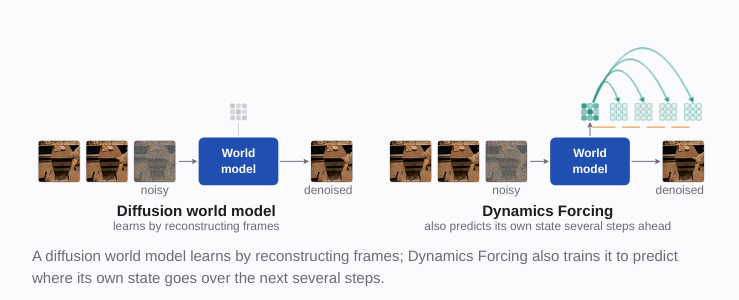
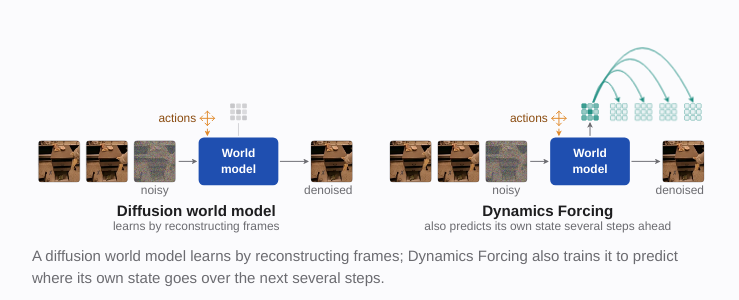
Before and after one commit to rabiulcste/rabiulcste.github.io, a Jekyll site: the page built from dynamics-forcing/index.html, in a window 1280 px wide and 900 px high, scrolled down 333 px. Shown: the part 149-449 px from the top of the window, without its empty margins (268-1007 px from the left). Built offline with Jekyll 4.4.1, drawn with Linux system fonts in a browser that asks for light colours.

Commit message:
Dynamics Forcing page: amber action icon feeding the world model in both hero panels; drop the unlabelled amber dashes

```diff
--- a/dynamics-forcing/index.html
+++ b/dynamics-forcing/index.html
@@ -58,6 +58,14 @@ bibtex: |
 <path class="ln" d="M303 146.0 L338 146.0" marker-end="url(#dfhd-ah)"/>
 <image class="tile" href="tile_f2.webp" x="342.0" y="120.0" width="52" height="52" preserveAspectRatio="none"/><rect class="tile-f" x="342.0" y="120.0" width="52" height="52" rx="4"/>
 <text class="lab" x="394.0" y="187.0" text-anchor="end">denoised</text>
+<path class="ln-amb" d="M212 83 L212 101" stroke-width="1.5" stroke-linecap="round" stroke-linejoin="round"/>
+<path class="ln-amb" d="M203 92 L221 92" stroke-width="1.5" stroke-linecap="round" stroke-linejoin="round"/>
+<path class="ln-amb" d="M209 86 L212 83 L215 86" stroke-width="1.5" stroke-linecap="round" stroke-linejoin="round"/>
+<path class="ln-amb" d="M209 98 L212 101 L215 98" stroke-width="1.5" stroke-linecap="round" stroke-linejoin="round"/>
+<path class="ln-amb" d="M206 89 L203 92 L206 95" stroke-width="1.5" stroke-linecap="round" stroke-linejoin="round"/>
+<path class="ln-amb" d="M218 89 L221 92 L218 95" stroke-width="1.5" stroke-linecap="round" stroke-linejoin="round"/>
+<text class="lab-amb" x="198.0" y="97.0" text-anchor="end">actions</text>
+<path class="ln-amb" d="M212 105 L212 113" marker-end="url(#dfhd-amb)"/>
 <path class="ln-faint" d="M251 114 L251 98"/>
 <rect x="240.6" y="73.5" width="5.9" height="5.9" rx="1.2" style="fill:var(--muted);fill-opacity:0.36"/>
 <rect x="248.1" y="73.5" width="5.9" height="5.9" rx="1.2" style="fill:var(--muted);fill-opacity:0.24"/>
@@ -80,6 +88,14 @@ bibtex: |
 <path class="ln" d="M303 146.0 L338 146.0" marker-end="url(#dfhd-ah)"/>
 <image class="tile" href="tile_f2.webp" x="342.0" y="120.0" width="52" height="52" preserveAspectRatio="none"/><rect class="tile-f" x="342.0" y="120.0" width="52" height="52" rx="4"/>
 <text class="lab" x="394.0" y="187.0" text-anchor="end">denoised</text>
+<path class="ln-amb" d="M212 83 L212 101" stroke-width="1.5" stroke-linecap="round" stroke-linejoin="round"/>
+<path class="ln-amb" d="M203 92 L221 92" stroke-width="1.5" stroke-linecap="round" stroke-linejoin="round"/>
+<path class="ln-amb" d="M209 86 L212 83 L215 86" stroke-width="1.5" stroke-linecap="round" stroke-linejoin="round"/>
+<path class="ln-amb" d="M209 98 L212 101 L215 98" stroke-width="1.5" stroke-linecap="round" stroke-linejoin="round"/>
+<path class="ln-amb" d="M206 89 L203 92 L206 95" stroke-width="1.5" stroke-linecap="round" stroke-linejoin="round"/>
+<path class="ln-amb" d="M218 89 L221 92 L218 95" stroke-width="1.5" stroke-linecap="round" stroke-linejoin="round"/>
+<text class="lab-amb" x="198.0" y="97.0" text-anchor="end">actions</text>
+<path class="ln-amb" d="M212 105 L212 113" marker-end="url(#dfhd-amb)"/>
 <path class="ln" d="M251 114 L251 98" marker-end="url(#dfhd-ah)"/>
 <path class="ln-teal df-arc" style="--i:1;--len:65" d="M255 72 Q 269.0 20.0 287 71" marker-end="url(#dfhd-teal)"/>
 <rect x="276.6" y="73.5" width="5.9" height="5.9" rx="1.2" style="fill:var(--drift-teal);fill-opacity:0.08;stroke:var(--drift-teal);stroke-opacity:0.7;stroke-width:0.7"/>
@@ -130,10 +146,6 @@ bibtex: |
 <rect x="240.6" y="88.5" width="5.9" height="5.9" rx="1.2" style="fill:var(--drift-teal);fill-opacity:0.65;stroke:var(--drift-teal);stroke-width:0.6"/>
 <rect x="248.1" y="88.5" width="5.9" height="5.9" rx="1.2" style="fill:var(--drift-teal);fill-opacity:0.5;stroke:var(--drift-teal);stroke-width:0.6"/>
 <rect x="255.6" y="88.5" width="5.9" height="5.9" rx="1.2" style="fill:var(--drift-teal);fill-opacity:0.8;stroke:var(--drift-teal);stroke-width:0.6"/>
-<path class="ln-amb" d="M255 103 L283 103"/>
-<path class="ln-amb" d="M291 103 L314 103"/>
-<path class="ln-amb" d="M322 103 L345 103"/>
-<path class="ln-amb" d="M353 103 L376 103"/>
 <text class="ttl2" x="198.0" y="214.0" text-anchor="middle">Dynamics Forcing</text>
 <text class="lab" x="198.0" y="232.0" text-anchor="middle">also predicts its own state several steps ahead</text></g></svg></div>
 <div class="drift-media drift-media--stack only-phone"><svg class="drift-svg drift-diagram drift-diagram--stack df-hero" viewBox="-8 0 412 478" role="img" aria-labelledby="dfhp-t"><title id="dfhp-t">Left, a diffusion world model: past frames go into the world model, which learns by reconstructing the next frame. Right, Dynamics Forcing: the same model also predicts where its own state goes, several steps ahead, given the actions.</title><defs><marker id="dfhp-ah" viewBox="0 0 10 10" refX="8" refY="5" markerWidth="6" markerHeight="6" orient="auto-start-reverse"><path d="M0 0L10 5L0 10L2.5 5z" class="ahd"/></marker><marker id="dfhp-amb" viewBox="0 0 10 10" refX="8" refY="5" markerWidth="6" markerHeight="6" orient="auto-start-reverse"><path d="M0 0L10 5L0 10L2.5 5z" class="ahd-amb"/></marker><marker id="dfhp-teal" viewBox="0 0 10 10" refX="8" refY="5" markerWidth="6" markerHeight="6" orient="auto-start-reverse"><path d="M0 0L10 5L0 10L2.5 5z" class="ahd-teal"/></marker><marker id="dfhp-blu" viewBox="0 0 10 10" refX="8" refY="5" markerWidth="6" markerHeight="6" orient="auto-start-reverse"><path d="M0 0L10 5L0 10L2.5 5z" class="ahd-blu"/></marker></defs><g><image class="tile" href="tile_f0.webp" x="0.0" y="120.0" width="52" height="52" preserveAspectRatio="none"/><rect class="tile-f" x="0.0" y="120.0" width="52" height="52" rx="4"/>
@@ -147,6 +159,14 @@ bibtex: |
 <path class="ln" d="M303 146.0 L338 146.0" marker-end="url(#dfhp-ah)"/>
 <image class="tile" href="tile_f2.webp" x="342.0" y="120.0" width="52" height="52" preserveAspectRatio="none"/><rect class="tile-f" x="342.0" y="120.0" width="52" height="52" rx="4"/>
 <text class="lab" x="394.0" y="187.0" text-anchor="end">denoised</text>
+<path class="ln-amb" d="M212 83 L212 101" stroke-width="1.5" stroke-linecap="round" stroke-linejoin="round"/>
+<path class="ln-amb" d="M203 92 L221 92" stroke-width="1.5" stroke-linecap="round" stroke-linejoin="round"/>
+<path class="ln-amb" d="M209 86 L212 83 L215 86" stroke-width="1.5" stroke-linecap="round" stroke-linejoin="round"/>
+<path class="ln-amb" d="M209 98 L212 101 L215 98" stroke-width="1.5" stroke-linecap="round" stroke-linejoin="round"/>
+<path class="ln-amb" d="M206 89 L203 92 L206 95" stroke-width="1.5" stroke-linecap="round" stroke-linejoin="round"/>
+<path class="ln-amb" d="M218 89 L221 92 L218 95" stroke-width="1.5" stroke-linecap="round" stroke-linejoin="round"/>
+<text class="lab-amb" x="198.0" y="97.0" text-anchor="end">actions</text>
+<path class="ln-amb" d="M212 105 L212 113" marker-end="url(#dfhp-amb)"/>
 <path class="ln-faint" d="M251 114 L251 98"/>
 <rect x="240.6" y="73.5" width="5.9" height="5.9" rx="1.2" style="fill:var(--muted);fill-opacity:0.36"/>
 <rect x="248.1" y="73.5" width="5.9" height="5.9" rx="1.2" style="fill:var(--muted);fill-opacity:0.24"/>
@@ -169,6 +189,14 @@ bibtex: |
 <path class="ln" d="M303 146.0 L338 146.0" marker-end="url(#dfhp-ah)"/>
 <image class="tile" href="tile_f2.webp" x="342.0" y="120.0" width="52" height="52" preserveAspectRatio="none"/><rect class="tile-f" x="342.0" y="120.0" width="52" height="52" rx="4"/>
 <text class="lab" x="394.0" y="187.0" text-anchor="end">denoised</text>
+<path class="ln-amb" d="M212 83 L212 101" stroke-width="1.5" stroke-linecap="round" stroke-linejoin="round"/>
+<path class="ln-amb" d="M203 92 L221 92" stroke-width="1.5" stroke-linecap="round" stroke-linejoin="round"/>
+<path class="ln-amb" d="M209 86 L212 83 L215 86" stroke-width="1.5" stroke-linecap="round" stroke-linejoin="round"/>
+<path class="ln-amb" d="M209 98 L212 101 L215 98" stroke-width="1.5" stroke-linecap="round" stroke-linejoin="round"/>
+<path class="ln-amb" d="M206 89 L203 92 L206 95" stroke-width="1.5" stroke-linecap="round" stroke-linejoin="round"/>
+<path class="ln-amb" d="M218 89 L221 92 L218 95" stroke-width="1.5" stroke-linecap="round" stroke-linejoin="round"/>
+<text class="lab-amb" x="198.0" y="97.0" text-anchor="end">actions</text>
+<path class="ln-amb" d="M212 105 L212 113" marker-end="url(#dfhp-amb)"/>
 <path class="ln" d="M251 114 L251 98" marker-end="url(#dfhp-ah)"/>
 <path class="ln-teal df-arc" style="--i:1;--len:65" d="M255 72 Q 269.0 20.0 287 71" marker-end="url(#dfhp-teal)"/>
 <rect x="276.6" y="73.5" width="5.9" height="5.9" rx="1.2" style="fill:var(--drift-teal);fill-opacity:0.08;stroke:var(--drift-teal);stroke-opacity:0.7;stroke-width:0.7"/>
@@ -219,10 +247,6 @@ bibtex: |
 <rect x="240.6" y="88.5" width="5.9" height="5.9" rx="1.2" style="fill:var(--drift-teal);fill-opacity:0.65;stroke:var(--drift-teal);stroke-width:0.6"/>
 <rect x="248.1" y="88.5" width="5.9" height="5.9" rx="1.2" style="fill:var(--drift-teal);fill-opacity:0.5;stroke:var(--drift-teal);stroke-width:0.6"/>
 <rect x="255.6" y="88.5" width="5.9" height="5.9" rx="1.2" style="fill:var(--drift-teal);fill-opacity:0.8;stroke:var(--drift-teal);stroke-width:0.6"/>
-<path class="ln-amb" d="M255 103 L283 103"/>
-<path class="ln-amb" d="M291 103 L314 103"/>
-<path class="ln-amb" d="M322 103 L345 103"/>
-<path class="ln-amb" d="M353 103 L376 103"/>
 <text class="ttl2" x="198.0" y="214.0" text-anchor="middle">Dynamics Forcing</text>
 <text class="lab" x="198.0" y="232.0" text-anchor="middle">also predicts its own state several steps ahead</text></g></svg></div>
 <!-- hero:end -->
```
